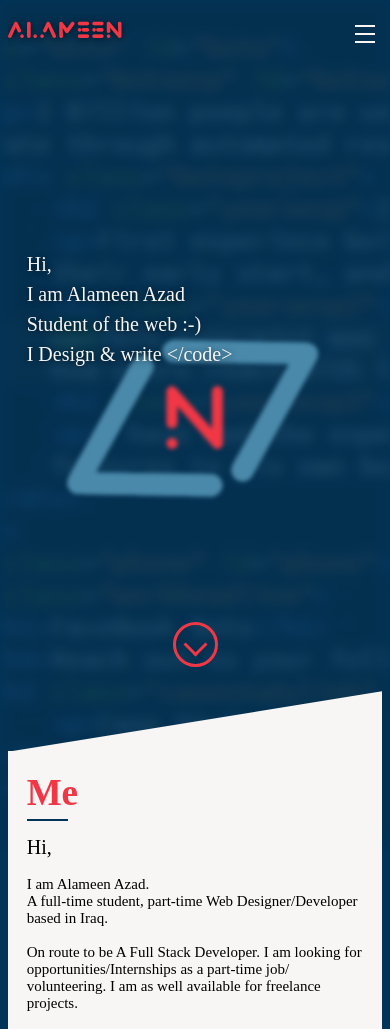
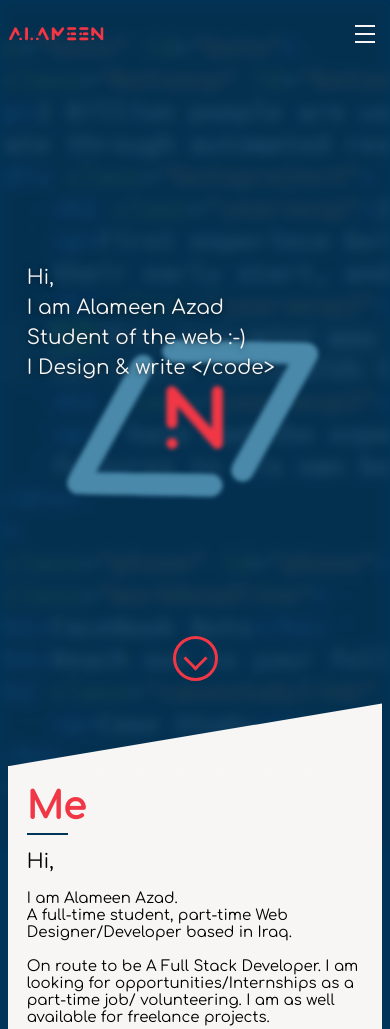
Before and after one commit to AlameenAzad/alameen.github.io, a plain HTML site: page index.html in a window 390 px wide. Shown: the top 1029 px of the page. Drawn offline with Linux system fonts and the light colour scheme; a web font is replaced by a local one.

Commit message:
Mobile version --should be final

```diff
--- a/index.html
+++ b/index.html
@@ -7,6 +7,7 @@
     <meta name="viewport" content="width=device-width, initial-scale=1">
     <title>Al-ameen Azad</title>
     <link rel="stylesheet" href="styles/main.css">
+    <link href="https://fonts.googleapis.com/css?family=Comfortaa" rel="stylesheet">
 </head>
 
 <body>
@@ -19,7 +20,7 @@
             <div></div>
         </div>
         <div class="bg"></div>
-        <h1 class="txtshadow red">Alameen</h1>
+        <h1><img src="pic/hd.png" width="100px"></h1>
         <div class="intro">
             <p class="txtshadow white highlight">Hi,<br> I am Alameen Azad <br> Student of the web :-) <br> I Design &amp; write &lt;/code&gt;</p>
         </div>
```
Also changed, not shown: pic/hd.png (added), styles/fonts/Alexana Neue.ttf (deleted), styles/fonts/alexana_neue-webfont.ttf (deleted), styles/fonts/alexana_neue-webfont.woff (deleted), styles/fonts/alexana_neue-webfont.woff2 (deleted), styles/fonts/social.ttf (deleted), styles/fonts/social.woff (deleted), 3 other files.
